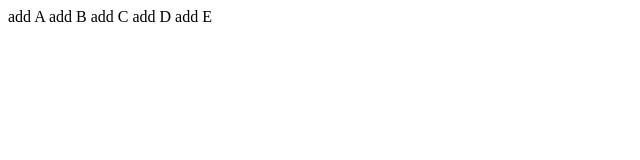
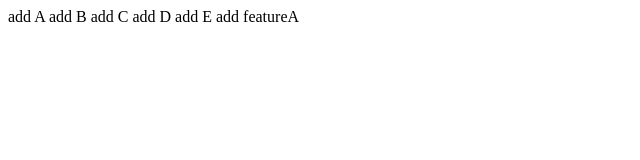
Before and after one commit to Wan41/prioritas_2, a plain HTML site: page index.html in a window 1280 px wide. Shown: the whole page, without its empty margins (0-640 px from the left). Drawn offline with Linux system fonts and the light colour scheme.

Commit message:
menambah fitur A

```diff
--- a/index.html
+++ b/index.html
@@ -4,4 +4,5 @@
     add C
     add D
     add E
+    add featureA
 </html>
```
